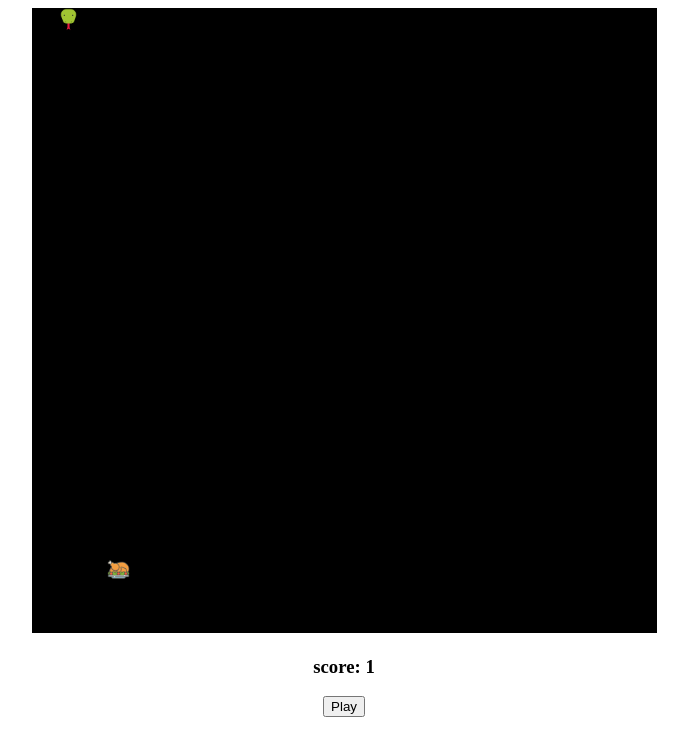
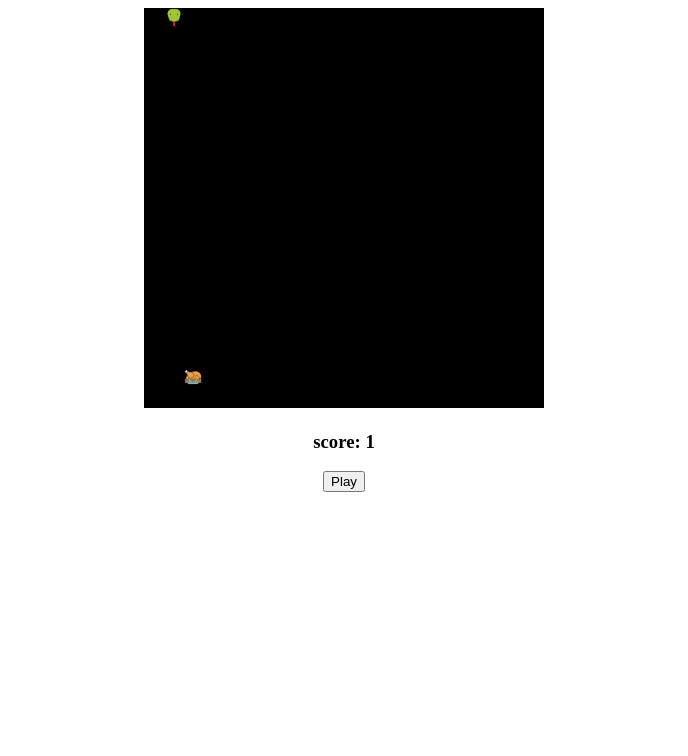
Before and after one commit to aerini/snake_game, a plain HTML site: page index.html in a window 1280 px wide. Shown: the whole page, without its empty margins (296-984 px from the left). Drawn offline with Linux system fonts and the light colour scheme.

Commit message:
20220518

```diff
--- a/index.html
+++ b/index.html
@@ -8,7 +8,7 @@
 
 <body>
     <div id="game-div">
-        <canvas id="game-canvas" width="625" height="625"></canvas>
+        <canvas id="game-canvas" width="400" height="400"></canvas>
         <div><h3>score: <span id="score">0</span></h3></div>
         <button type="button" id="playBtn">Play</button>
     </div>
@@ -16,7 +16,7 @@
 
         const canvas = document.getElementById("game-canvas")
         const ctx = canvas.getContext("2d")
-        const gridSize = 25, totalSize = 25
+        const gridSize = 20, totalSize = 20
 
         // 위치 관련 변수
         let snakeX = 0, snakeY = 0        // 뱀의 위치 변수
@@ -188,10 +188,10 @@
                         gameOver("머리가 몸에 부딪혔습니다. Game Over - !");
                     }
                     if( i == snakeArray.length - 1 ){
-                        ctx.drawImage (img, snakeArray[i].x * gridSize, snakeArray[i].y * gridSize, gridSize-2, gridSize-2);
+                        ctx.drawImage (img, snakeArray[i].x * gridSize, snakeArray[i].y * gridSize, gridSize, gridSize);
                     }else{
                         ctx.fillStyle = "green";
-                        ctx.fillRect(snakeArray[i].x * gridSize, snakeArray[i].y * gridSize, gridSize-2, gridSize-2);
+                        ctx.fillRect(snakeArray[i].x * gridSize, snakeArray[i].y * gridSize, gridSize, gridSize);
                     }
                 }
             }
```
